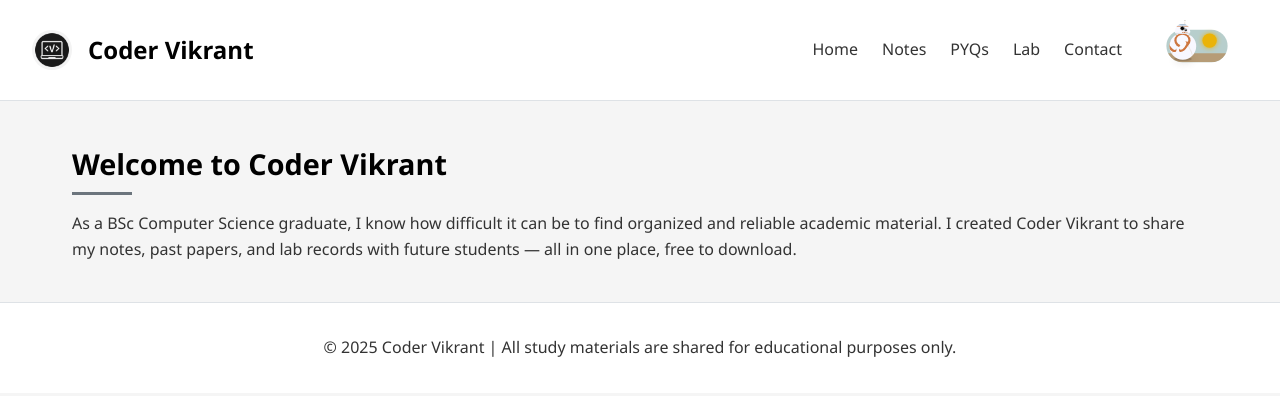
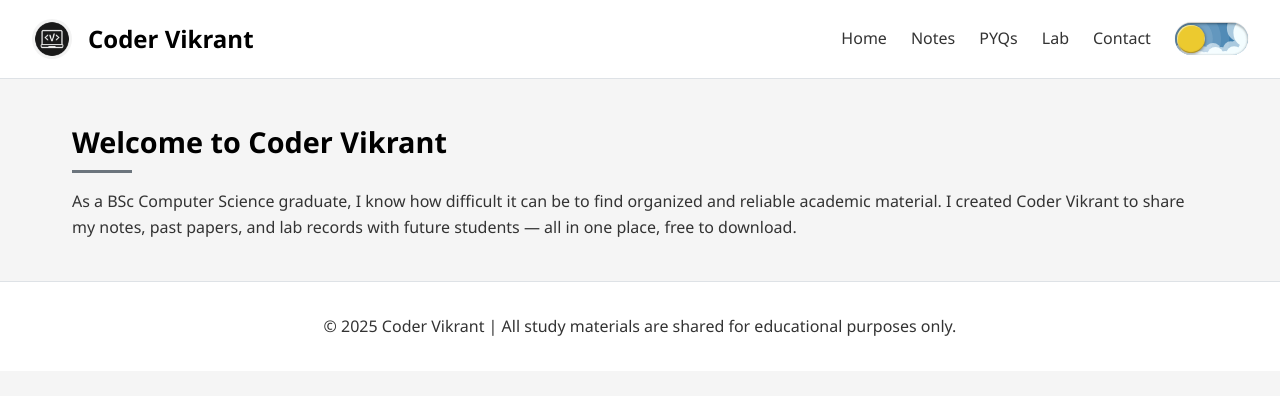
Before and after one commit to vikrant-29/coder-vikrant, a plain HTML site: page index.html in a window 1280 px wide. Drawn offline with Linux system fonts and the light colour scheme.

Commit message:
updating toggle

```diff
--- a/css/toggle.css
+++ b/css/toggle.css
@@ -1,588 +1,204 @@
-/* From Uiverse.io by abdullah-sameh */
-.switch {
-  --toggle-size: 0.6;
+
+  /* From Uiverse.io by Galahhad */
+.theme-switch {
+  --toggle-size: 13px;
+  /* the size is adjusted using font-size,
+     this is not transform scale,
+     so you can choose any size */
+  --container-width: 5.625em;
+  --container-height: 2.5em;
+  --container-radius: 6.25em;
+  /* radius 0 - minecraft mode :) */
+  --container-light-bg: #3D7EAE;
+  --container-night-bg: #1D1F2C;
+  --circle-container-diameter: 3.375em;
+  --sun-moon-diameter: 2.125em;
+  --sun-bg: #ECCA2F;
+  --moon-bg: #C4C9D1;
+  --spot-color: #959DB1;
+  --circle-container-offset: calc((var(--circle-container-diameter) - var(--container-height)) / 2 * -1);
+  --stars-color: #fff;
+  --clouds-color: #F3FDFF;
+  --back-clouds-color: #AACADF;
+  --transition: .5s cubic-bezier(0, -0.02, 0.4, 1.25);
+  --circle-transition: .3s cubic-bezier(0, -0.02, 0.35, 1.17);
 }
 
-.switch *, .switch *::after, *::before {
+.theme-switch, .theme-switch *, .theme-switch *::before, .theme-switch *::after {
   -webkit-box-sizing: border-box;
   box-sizing: border-box;
+  margin: 0;
+  padding: 0;
+  font-size: var(--toggle-size);
 }
 
-.switch {
-  -webkit-box-sizing: border-box;
-  box-sizing: border-box;
-  display: -webkit-inline-box;
-  display: -ms-inline-flexbox;
-  display: inline-flex;
-  -webkit-box-align: center;
-  -ms-flex-align: center;
-  align-items: center;
-  width: 102px;
-  height: 54px;
-  background-color: #b7cecc;
+.theme-switch__container {
+  width: var(--container-width);
+  height: var(--container-height);
+  background-color: var(--container-light-bg);
+  border-radius: var(--container-radius);
+  overflow: hidden;
+  cursor: pointer;
+  -webkit-box-shadow: 0em -0.062em 0.062em rgba(0, 0, 0, 0.25), 0em 0.062em 0.125em rgba(255, 255, 255, 0.94);
+  box-shadow: 0em -0.062em 0.062em rgba(0, 0, 0, 0.25), 0em 0.062em 0.125em rgba(255, 255, 255, 0.94);
+  -webkit-transition: var(--transition);
+  -o-transition: var(--transition);
+  transition: var(--transition);
   position: relative;
-  border-radius: 999px;
-  -webkit-transition: .4s;
-  -o-transition: .4s;
-  transition: .4s;
-  cursor: pointer;
-  -webkit-transform: scale(var(--toggle-size));
-  -ms-transform: scale(var(--toggle-size));
-  transform: scale(var(--toggle-size));
 }
 
-.moons {
+.theme-switch__container::before {
+  content: "";
   position: absolute;
-  width: 60px;
-  height: 39px;
-  overflow: hidden;
-  top: 0;
-  left: -6px;
+  z-index: 1;
+  inset: 0;
+  -webkit-box-shadow: 0em 0.05em 0.187em rgba(0, 0, 0, 0.25) inset, 0em 0.05em 0.187em rgba(0, 0, 0, 0.25) inset;
+  box-shadow: 0em 0.05em 0.187em rgba(0, 0, 0, 0.25) inset, 0em 0.05em 0.187em rgba(0, 0, 0, 0.25) inset;
+  border-radius: var(--container-radius)
 }
 
-.moons .star {
-  position: absolute;
-  width: 0.6px;
-  height: 0.6px;
-  top: 27px;
-  left: 18px;
-  border-radius: 999px;
-  background-color: #ffffff;
-}
-
-.moons .star.star-1 {
-  top: 60px;
-  left: 45px;
-  -webkit-transition: .2s;
-  -o-transition: .2s;
-  transition: .2s;
-}
-
-.moons .star.star-2 {
-  top: 60px;
-  left: 39px;
-  -webkit-transition: .3s;
-  -o-transition: .3s;
-  transition: .3s;
-}
-
-.moons .star.star-3 {
-  top: 60px;
-  left: 51px;
-  -webkit-transition: .4s;
-  -o-transition: .4s;
-  transition: .4s;
-}
-
-.moons .star.star-4 {
-  top: 60px;
-  left: 36px;
-  -webkit-transition: .5s;
-  -o-transition: .5s;
-  transition: .5s;
-}
-
-.moons .star.star-5 {
-  top: 60px;
-  left: 26.4px;
-  -webkit-transition: .6s;
-  -o-transition: .6s;
-  transition: .6s;
-}
-
-.moons .first-moon {
-  position: absolute;
-  -webkit-transition: .4s;
-  -o-transition: .4s;
-  transition: .4s;
-  width: 18px;
-  height: 18px;
-  top: 60px;
-  left: 18px;
-  background-color: #e0d6d6;
-  border-radius: 999px;
-}
-
-.moons::before, .moons::after {
-  -webkit-transition: .6s;
-  -o-transition: .6s;
-  transition: .6s;
-  content: "";
-  position: absolute;
-  width: 4.8px;
-  height: 4.8px;
-  background-color: #dde4e6;
-  border-radius: 999px;
-  top: 60px;
-  left: 42px;
-}
-
-.moons::after {
-  width: 3px;
-  height: 3px;
-  left: 48.6px;
-  -webkit-transition: .8s;
-  -o-transition: .8s;
-  transition: .8s;
-}
-
-.sand {
-  position: absolute;
-  width: 100%;
-  height: 27px;
-  bottom: 0px;
-  left: 0;
-  border-radius: 0 0 999px 999px;
-  overflow: hidden;
-}
-
-.suns {
-  position: absolute;
-  border-radius: 1in;
-  width: 24px;
-  height: 24px;
-  top: 6px;
-  right: 18px;
-  box-shadow: 0 0 9px #EAB308;
-  -webkit-box-shadow: 0 0 9px #EAB308;
-  background-color: #EAB308;
-  -webkit-transition: .6s;
-  -o-transition: .6s;
-  transition: .6s;
-}
-
-.sand::before {
-  position: absolute;
-  width: 100%;
-  height: 15px;
-  bottom: 0px;
-  left: 0;
-  content: "";
-  background-color: #B69C77;
-  border-radius: 0 0 999px 999px;
-}
-
-.bb8 {
-  position: absolute;
-  left: -18%;
-  width: 84px;
-  -webkit-transform: scale(0.45);
-  -ms-transform: scale(0.45);
-  transform: scale(0.45);
-  -webkit-transition: left .4s;
-  -o-transition: left .4s;
-  transition: left .4s;
-}
-
-.slider {
+.theme-switch__checkbox {
   display: none;
 }
 
-.antennas {
+.theme-switch__circle-container {
+  width: var(--circle-container-diameter);
+  height: var(--circle-container-diameter);
+  background-color: rgba(255, 255, 255, 0.1);
   position: absolute;
-  -webkit-transition: all 0.4s;
-  -o-transition: all 0.4s;
-  transition: all 0.4s;
-  left: 28%;
-}
-
-.antenna {
-  background: #e0d2be;
-  position: absolute;
-  width: 1.2px;
-}
-
-.antenna.short {
-  height: 12px;
-  top: -39px;
-  left: 30px;
-}
-
-.antenna.long {
-  border-top: 3.6px solid #020204;
-  border-bottom: 3.6px solid #020204;
-  height: 21.6px;
-  top: -48px;
-  left: 33.6px;
-}
-
-.head {
-  -webkit-transition: -webkit-transform .4s;
-  transition: -webkit-transform .4s;
-  -o-transition: transform .4s;
-  transition: transform .4s, -webkit-transform .4s;
-  background-color: ghostwhite;
-  border-radius: 54px 54px 15px 15px;
-  -moz-border-radius: 54px 54px 15px 15px;
-  -webkit-border-radius: 54px 54px 15px 15px;
-  height: 37.8px;
-  margin-left: -27px;
-  overflow: hidden;
-  position: absolute;
-  width: 57px;
-  z-index: 1;
-  top: -33.6px;
-  left: 56%;
-}
-
-.head .stripe {
-  position: absolute;
-  width: 100%;
-}
-
-.head .stripe.one {
-  background: #7699B7;
-  height: 4.2px;
-  opacity: 0.8;
-  z-index: 1;
-  top: 1.8px;
-}
-
-.head .stripe.two {
-  background: #CD7640;
-  height: 2.4px;
-  top: 8.4px;
-}
-
-.head .stripe.three {
-  background: #999;
-  height: 2.4px;
-  opacity: 0.5;
-  bottom: 1.8px;
-}
-
-.head .stripe.detail {
+  left: var(--circle-container-offset);
+  top: var(--circle-container-offset);
+  border-radius: var(--container-radius);
+  -webkit-box-shadow: inset 0 0 0 3.375em rgba(255, 255, 255, 0.1), inset 0 0 0 3.375em rgba(255, 255, 255, 0.1), 0 0 0 0.625em rgba(255, 255, 255, 0.1), 0 0 0 1.25em rgba(255, 255, 255, 0.1);
+  box-shadow: inset 0 0 0 3.375em rgba(255, 255, 255, 0.1), inset 0 0 0 3.375em rgba(255, 255, 255, 0.1), 0 0 0 0.625em rgba(255, 255, 255, 0.1), 0 0 0 1.25em rgba(255, 255, 255, 0.1);
   display: -webkit-box;
   display: -ms-flexbox;
   display: flex;
-  width: 120px;
-  bottom: 4.2px;
-  left: -38%;
-  -webkit-transition: left 0.4s;
-  -o-transition: left 0.4s;
-  transition: left 0.4s;
+  -webkit-transition: var(--circle-transition);
+  -o-transition: var(--circle-transition);
+  transition: var(--circle-transition);
+  pointer-events: none;
 }
 
-.head .detail {
-  height: 4.2px;
+.theme-switch__sun-moon-container {
+  pointer-events: auto;
+  position: relative;
+  z-index: 2;
+  width: var(--sun-moon-diameter);
+  height: var(--sun-moon-diameter);
+  margin: auto;
+  border-radius: var(--container-radius);
+  background-color: var(--sun-bg);
+  -webkit-box-shadow: 0.062em 0.062em 0.062em 0em rgba(254, 255, 239, 0.61) inset, 0em -0.062em 0.062em 0em #a1872a inset;
+  box-shadow: 0.062em 0.062em 0.062em 0em rgba(254, 255, 239, 0.61) inset, 0em -0.062em 0.062em 0em #a1872a inset;
+  -webkit-filter: drop-shadow(0.062em 0.125em 0.125em rgba(0, 0, 0, 0.25)) drop-shadow(0em 0.062em 0.125em rgba(0, 0, 0, 0.25));
+  filter: drop-shadow(0.062em 0.125em 0.125em rgba(0, 0, 0, 0.25)) drop-shadow(0em 0.062em 0.125em rgba(0, 0, 0, 0.25));
+  overflow: hidden;
+  -webkit-transition: var(--transition);
+  -o-transition: var(--transition);
+  transition: var(--transition);
 }
 
-.head .detail.zero {
-  background-color: #CD7640;
-  width: 1.2%;
-  margin-left: 1.8px;
+.theme-switch__moon {
+  -webkit-transform: translateX(100%);
+  -ms-transform: translateX(100%);
+  transform: translateX(100%);
+  width: 100%;
+  height: 100%;
+  background-color: var(--moon-bg);
+  border-radius: inherit;
+  -webkit-box-shadow: 0.062em 0.062em 0.062em 0em rgba(254, 255, 239, 0.61) inset, 0em -0.062em 0.062em 0em #969696 inset;
+  box-shadow: 0.062em 0.062em 0.062em 0em rgba(254, 255, 239, 0.61) inset, 0em -0.062em 0.062em 0em #969696 inset;
+  -webkit-transition: var(--transition);
+  -o-transition: var(--transition);
+  transition: var(--transition);
+  position: relative;
 }
 
-.head .detail.one {
-  background-color: #CD7640;
-  width: 4.8%;
-  margin-left: 1.8px;
+.theme-switch__spot {
+  position: absolute;
+  top: 0.75em;
+  left: 0.312em;
+  width: 0.75em;
+  height: 0.75em;
+  border-radius: var(--container-radius);
+  background-color: var(--spot-color);
+  -webkit-box-shadow: 0em 0.0312em 0.062em rgba(0, 0, 0, 0.25) inset;
+  box-shadow: 0em 0.0312em 0.062em rgba(0, 0, 0, 0.25) inset;
 }
 
-.head .detail.two {
-  background-color: #CD7640;
-  width: 3.6%;
-  margin-left: 3px;
+.theme-switch__spot:nth-of-type(2) {
+  width: 0.375em;
+  height: 0.375em;
+  top: 0.937em;
+  left: 1.375em;
 }
 
-.head .detail.three {
-  background-color: #CD7640;
-  width: 2.4%;
-  margin-left: 27px;
-  height: 3px;
-  margin-top: 1.2px;
+.theme-switch__spot:nth-last-of-type(3) {
+  width: 0.25em;
+  height: 0.25em;
+  top: 0.312em;
+  left: 0.812em;
 }
 
-.head .detail.four {
-  background-color: #CD7640;
-  width: 6%;
-  margin-left: 2.4px;
+.theme-switch__clouds {
+  width: 1.25em;
+  height: 1.25em;
+  background-color: var(--clouds-color);
+  border-radius: var(--container-radius);
+  position: absolute;
+  bottom: -0.625em;
+  left: 0.312em;
+  -webkit-box-shadow: 0.937em 0.312em var(--clouds-color), -0.312em -0.312em var(--back-clouds-color), 1.437em 0.375em var(--clouds-color), 0.5em -0.125em var(--back-clouds-color), 2.187em 0 var(--clouds-color), 1.25em -0.062em var(--back-clouds-color), 2.937em 0.312em var(--clouds-color), 2em -0.312em var(--back-clouds-color), 3.625em -0.062em var(--clouds-color), 2.625em 0em var(--back-clouds-color), 4.5em -0.312em var(--clouds-color), 3.375em -0.437em var(--back-clouds-color), 4.625em -1.75em 0 0.437em var(--clouds-color), 4em -0.625em var(--back-clouds-color), 4.125em -2.125em 0 0.437em var(--back-clouds-color);
+  box-shadow: 0.937em 0.312em var(--clouds-color), -0.312em -0.312em var(--back-clouds-color), 1.437em 0.375em var(--clouds-color), 0.5em -0.125em var(--back-clouds-color), 2.187em 0 var(--clouds-color), 1.25em -0.062em var(--back-clouds-color), 2.937em 0.312em var(--clouds-color), 2em -0.312em var(--back-clouds-color), 3.625em -0.062em var(--clouds-color), 2.625em 0em var(--back-clouds-color), 4.5em -0.312em var(--clouds-color), 3.375em -0.437em var(--back-clouds-color), 4.625em -1.75em 0 0.437em var(--clouds-color), 4em -0.625em var(--back-clouds-color), 4.125em -2.125em 0 0.437em var(--back-clouds-color);
+  -webkit-transition: 0.5s cubic-bezier(0, -0.02, 0.4, 1.25);
+  -o-transition: 0.5s cubic-bezier(0, -0.02, 0.4, 1.25);
+  transition: 0.5s cubic-bezier(0, -0.02, 0.4, 1.25);
 }
 
-.head .detail.five {
-  background-color: #CD7640;
-  width: 1.2%;
-  margin-left: 1.8px;
-}
-
-.head .eyes {
-  display: inline-block;
-  height: 100%;
+.theme-switch__stars-container {
   position: absolute;
-  width: 100%;
-  -webkit-transition: left 0.4s;
-  -o-transition: left 0.4s;
-  transition: left 0.4s;
-  left: 22%;
-}
-
-.head .eye {
-  border-radius: 50%;
-  display: block;
-  position: absolute;
-}
-
-.head .eye.one {
-  background: #020204;
-  border: 2.4px solid lightgray;
-  height: 18px;
-  width: 18px;
-  top: 7.2px;
-  left: 12%;
-}
-
-.head .eye.one:after {
-  background: white;
-  border-radius: 50%;
-  content: "";
-  display: block;
-  height: 1.8px;
-  position: absolute;
-  width: 1.8px;
-  top: 2.4px;
-  right: 2.4px;
-}
-
-.head .eye.two {
-  background-color: lightgrey;
-  border: 0.6px solid #020204;
-  height: 9.6px;
-  width: 9.6px;
-  top: 18px;
-  left: 40%;
-}
-
-.head .eye.two:after {
-  background: #020204;
-  border-radius: 50%;
-  content: "";
-  display: block;
-  height: 6px;
-  position: absolute;
-  width: 6px;
-  top: 1.2px;
-  left: 1.2px;
-}
-
-.ball {
-  background-color: ghostwhite;
-  border-radius: 50%;
-  height: 99px;
-  overflow: hidden;
-  position: relative;
-  width: 99px;
-  -webkit-transition: -webkit-transform .4s;
-  transition: -webkit-transform .4s;
-  -o-transition: transform .4s;
-  transition: transform .4s, -webkit-transform .4s;
-}
-
-.lines {
-  border: 1.2px solid #B19669;
-  border-radius: 50%;
-  height: 240px;
-  opacity: 0.6;
-  position: absolute;
-  width: 240px;
-}
-
-.lines.two {
-  top: -6px;
-  left: -150px;
-}
-
-.ring {
-  background: #CD7640;
-  border-radius: 50%;
-  height: 42px;
-  margin-left: -21px;
-  position: absolute;
-  width: 42px;
-}
-
-.ring:after {
-  background-color: ghostwhite;
-  border-radius: 50%;
-  content: "";
-  display: block;
-  height: 73%;
-  margin-top: -36%;
-  margin-left: -36%;
-  position: absolute;
-  width: 73%;
-  top: 50%;
-  left: 50%;
-}
-
-.ring.one {
-  margin-left: -24px;
-  height: 54px;
-  width: 60px;
-  top: 1.2%;
-  left: 42%;
-}
-
-.ring.two {
-  height: 24px;
-  width: 48px;
-  -ms-transform: rotate(50deg);
-  -webkit-transform: rotate(50deg);
-  transform: rotate(50deg);
-  top: 39%;
-  left: 4.8%;
-}
-
-.ring.two:after {
-  top: 60%;
-}
-
-.ring.three {
-  height: 22.2px;
-  width: 48px;
-  -ms-transform: rotate(-50deg);
-  -webkit-transform: rotate(-50deg);
-  transform: rotate(-50deg);
-  top: 40.8%;
-  left: 50.4%;
-}
-
-.ring.three:after {
-  top: 66%;
-}
-
-.shadow {
-  background: #3A271C;
-  -webkit-box-shadow: 3px 0 30px #3A271C;
-  box-shadow: 3px 0 30px #3A271C;
-  border-radius: 50%;
-  height: 14px;
-  opacity: 0.25;
-  position: absolute;
-  width: 66px;
-  left: 16.8px;
-  z-index: -1;
-  bottom: -4.8px;
+  color: var(--stars-color);
+  top: -100%;
+  left: 0.312em;
+  width: 2.75em;
+  height: auto;
+  -webkit-transition: var(--transition);
+  -o-transition: var(--transition);
+  transition: var(--transition);
 }
 
 /* actions */
 
-.slider:checked+ .switch .bb8 {
-  left: 29%;
+.theme-switch__checkbox:checked + .theme-switch__container {
+  background-color: var(--container-night-bg);
 }
 
-.slider:checked + .switch  .bb8 .ball {
-  -webkit-transform: rotate(180deg);
-  -ms-transform: rotate(180deg);
-  transform: rotate(180deg);
+.theme-switch__checkbox:checked + .theme-switch__container .theme-switch__circle-container {
+  left: calc(100% - var(--circle-container-offset) - var(--circle-container-diameter));
 }
 
-.slider:hover+ .switch .bb8 .eyes {
-  left: 60%;
+.theme-switch__checkbox:checked + .theme-switch__container .theme-switch__circle-container:hover {
+  left: calc(100% - var(--circle-container-offset) - var(--circle-container-diameter) - 0.187em)
 }
 
-.slider:checked:hover+ .switch .bb8 .eyes {
-  left: -20%;
+.theme-switch__circle-container:hover {
+  left: calc(var(--circle-container-offset) + 0.187em);
 }
 
-.slider:active+ .switch .bb8 .head {
-  -webkit-transform: translate(21px, 1.8px) rotateZ(17deg);
-  -ms-transform: translate(21px, 1.8px) rotate(17deg);
-  transform: translate(18px, 1.8px) rotateZ(17deg);
+.theme-switch__checkbox:checked + .theme-switch__container .theme-switch__moon {
+  -webkit-transform: translate(0);
+  -ms-transform: translate(0);
+  transform: translate(0);
 }
 
-.slider:checked:active+ .switch .bb8 .head {
-  -webkit-transform: translate(-21px, 3.6px) rotateZ(-17deg);
-  -ms-transform: translate(-21px, 3.6px) rotate(-17deg);
-  transform: translate(-21px, 3.6px) rotateZ(-17deg);
+.theme-switch__checkbox:checked + .theme-switch__container .theme-switch__clouds {
+  bottom: -4.062em;
 }
 
-.slider:active+.switch .antennas {
-  -webkit-transform: translate(21px, -12px) rotateZ(17deg);
-  -ms-transform: translate(21px, -12px) rotate(17deg);
-  transform: translate(21px, -12px) rotateZ(17deg);
+.theme-switch__checkbox:checked + .theme-switch__container .theme-switch__stars-container {
+  top: 50%;
+  -webkit-transform: translateY(-50%);
+  -ms-transform: translateY(-50%);
+  transform: translateY(-50%);
 }
-
-.slider:active:not(:hover)+.switch .antennas {
-  -webkit-transform: translate(21px, -6px) rotateZ(17deg);
-  -ms-transform: translate(21px, -6px) rotate(17deg);
-  transform: translate(21px, -6px) rotateZ(17deg);
-}
-
-.slider:checked:active+.switch .antennas {
-  -webkit-transform: translate(-21px, 6px) rotateZ(-17deg);
-  -ms-transform: translate(-21px, 6px) rotate(-17deg);
-  transform: translate(-21px, 9px) rotateZ(-17deg);
-}
-
-.slider:checked:active:not(:hover)+.switch .antennas {
-  -webkit-transform: translate(-18px, 12px) rotateZ(-17deg);
-  -ms-transform: translate(-18px, 12px) rotate(-17deg);
-  transform: translate(-15px, 15px) rotateZ(-17deg);
-}
-
-.slider:hover+ .switch .antennas, .slider:checked+ .switch .antennas {
-  left: 6%;
-}
-
-.slider:hover+ .switch .stripe.detail, .slider:checked+ .switch .stripe.detail {
-  left: 0;
-}
-
-.slider:checked:hover+ .switch .antennas {
-  left: 28%;
-}
-
-.slider:checked:hover+ .switch .stripe.detail {
-  left: -38%;
-}
-
-.slider:checked + .switch {
-  background-color: #112350;
-}
-
-.slider:checked + .switch .suns {
-  top: 30px;
-}
-
-.slider:checked + .switch .moons .first-moon {
-  top: 9px;
-  -webkit-box-shadow: 0 0 6px #B8CCCD;
-  box-shadow: 0 0 6px #B8CCCD;
-}
-
-.slider:checked + .switch .moons::after {
-  top: 22.8px;
-  -webkit-box-shadow: 0 0 9px #B8CCCD;
-  box-shadow: 0 0 9px #B8CCCD;
-}
-
-.slider:checked + .switch .moons::before {
-  top: 20.4px;
-  -webkit-box-shadow: 0 0 9px #B8CCCD;
-  box-shadow: 0 0 9px #B8CCCD;
-}
-
-.slider:checked + .switch .moons .star {
-  -webkit-box-shadow: 0 0 12px 1.2px #fff;
-  box-shadow: 0 0 12px 1.2px #fff;
-}
-
-.slider:checked + .switch .moons .star.star-1 {
-  top: 12px;
-}
-
-.slider:checked + .switch .moons .star.star-2 {
-  top: 9px;
-}
-
-.slider:checked + .switch .moons .star.star-3 {
-  top: 9px;
-}
-
-.slider:checked + .switch .moons .star.star-4 {
-  top: 27px;
-}
-
-.slider:checked + .switch .moons .star.star-5 {
-  top: 31.8px;
-}
--- a/index.html
+++ b/index.html
@@ -30,52 +30,24 @@
       <a href="lab.html">Lab</a>
       <a href="contact.html">Contact</a>
 
-      <!-- From Uiverse.io by abdullah-sameh -->
-      <label>
-        <input class="slider" type="checkbox" id="themeToggle">
-        <div class="switch">
-          <div class="suns"></div>
-          <div class="moons">
-            <div class="star star-1"></div>
-            <div class="star star-2"></div>
-            <div class="star star-3"></div>
-            <div class="star star-4"></div>
-            <div class="star star-5"></div>
-            <div class="first-moon"></div>
+      <label class="theme-switch">
+        <input type="checkbox" class="theme-switch__checkbox" id="themeToggle">
+        <div class="theme-switch__container">
+          <div class="theme-switch__clouds"></div>
+          <div class="theme-switch__stars-container">
+            <svg xmlns="http://www.w3.org/2000/svg" viewBox="0 0 144 55" fill="none">
+              <path fill-rule="evenodd" clip-rule="evenodd" d="M135.831 3.00688C135.055 3.85027 ... (SVG trimmed) ..."
+                fill="currentColor"></path>
+            </svg>
           </div>
-          <div class="sand"></div>
-          <div class="bb8">
-            <div class="antennas">
-              <div class="antenna short"></div>
-              <div class="antenna long"></div>
+          <div class="theme-switch__circle-container">
+            <div class="theme-switch__sun-moon-container">
+              <div class="theme-switch__moon">
+                <div class="theme-switch__spot"></div>
+                <div class="theme-switch__spot"></div>
+                <div class="theme-switch__spot"></div>
+              </div>
             </div>
-            <div class="head">
-              <div class="stripe one"></div>
-              <div class="stripe two"></div>
-              <div class="eyes">
-                <div class="eye one"></div>
-                <div class="eye two"></div>
-              </div>
-              <div class="stripe detail">
-                <div class="detail zero"></div>
-                <div class="detail zero"></div>
-                <div class="detail one"></div>
-                <div class="detail two"></div>
-                <div class="detail three"></div>
-                <div class="detail four"></div>
-                <div class="detail five"></div>
-                <div class="detail five"></div>
-              </div>
-              <div class="stripe three"></div>
-            </div>
-            <div class="ball">
-              <div class="lines one"></div>
-              <div class="lines two"></div>
-              <div class="ring one"></div>
-              <div class="ring two"></div>
-              <div class="ring three"></div>
-            </div>
-            <div class="shadow"></div>
           </div>
         </div>
       </label>
```
